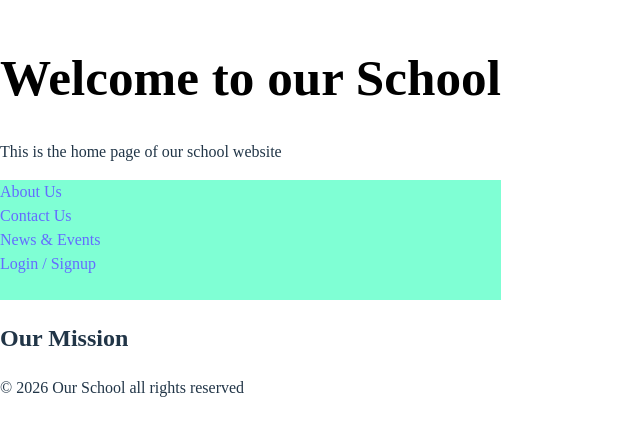
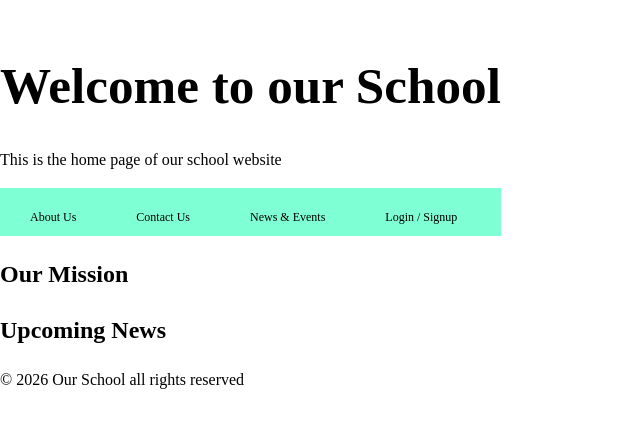
Before and after one commit to CheruBrian/Rafiki-School-Portal, a React (Vite) app in the folder school-website/: page / in a window 1280 px wide. Shown: the part 167-602 px from the top of the page, without its empty margins (0-640 px from the left). Built offline with nearby package versions, Linux system fonts and the light colour scheme.

Commit message:
Updating SchoolHome.css

```diff
--- a/school-website/src/componets/SchoolHome.css
+++ b/school-website/src/componets/SchoolHome.css
@@ -11,6 +11,7 @@ body {
     padding: 0;
     width: 100%;
     height: 100%;
+    color: black;
 
 }
 
@@ -22,6 +23,42 @@ ul {
     background-color: aquamarine;
     margin-top: auto;
     text-align: left;
-    height: 15vh;
+    height: 6vh;
     width: 100%;
 }
+
+li {
+    float: left;
+    margin-right: auto;
+    margin-top: auto;
+    padding: 20px 30px;
+    font-size: 12px;
+    font-weight: bold;
+    color: black;
+}
+li a {
+    text-decoration: none;
+    color: black;
+}
+li a:hover {
+    color: blue;
+    text-decoration: underline;
+}
+nav {
+    width: 100%;
+    height: 10vh;
+    margin-top: auto;
+    background-color: aquamarine;
+}
+footer {
+    background-color: aquamarine;
+    text-align: center;
+    padding: 0;
+    height: auto;
+    width: 100%;
+    margin-top: auto;
+    position: relative;
+    bottom: 0;
+    font-size: 14px;
+
+}
--- a/school-website/src/componets/SchoolHome.jsx
+++ b/school-website/src/componets/SchoolHome.jsx
@@ -17,6 +17,7 @@ function SchoolHome() {
     </div>
     <div className="school-body">
       <h2>Our Mission</h2>
+      <h2>Upcoming News</h2>
     </div>
     <div className="class-footer">
         <p>&copy; 2026 Our School all rights reserved</p>
```
